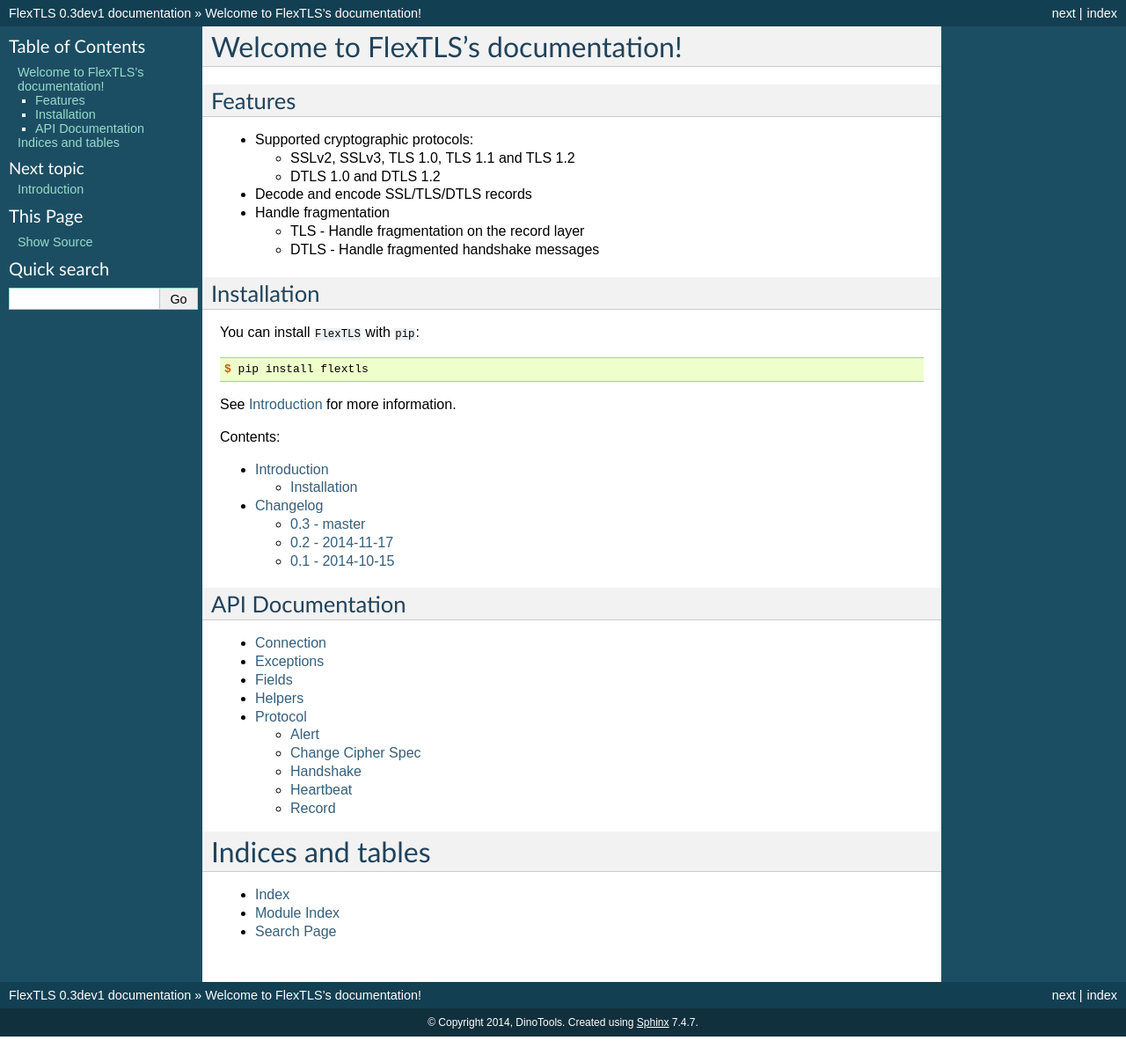
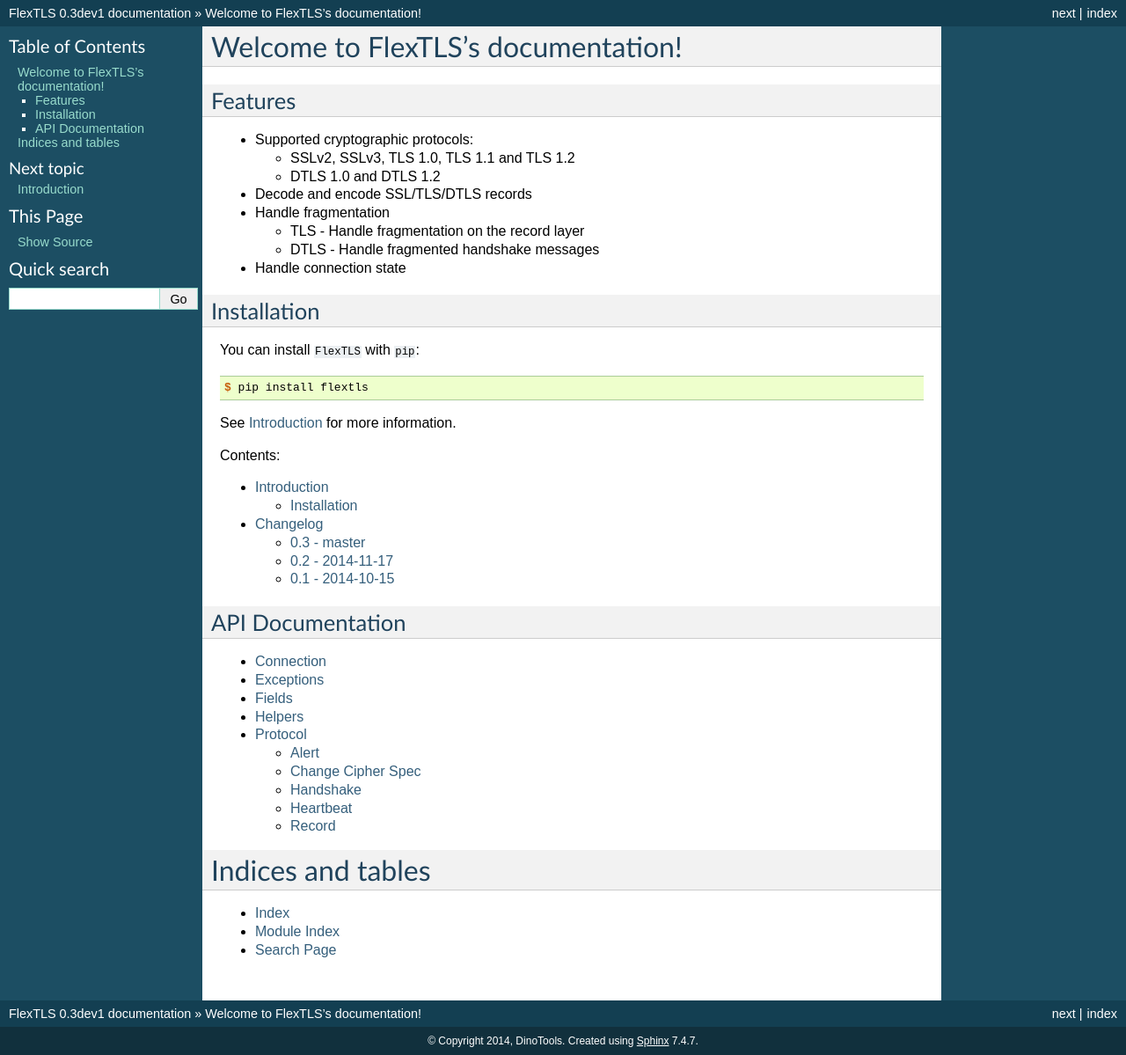
Before and after one commit to DinoTools/python-flextls, a Sphinx documentation site: the page built from docs/source/index.rst, in a window 1280 px wide. Shown: the whole page at 88% size. Built offline with Sphinx 7.4.7, drawn with Linux system fonts in a browser that asks for light colours; before the commit the page ends 1178 px from its top, so only the background shows below that.

Commit message:
doc - Update feature list

```diff
--- a/README.rst
+++ b/README.rst
@@ -40,6 +40,7 @@
   * TLS - Handle fragmentation on the record layer
   * DTLS - Handle fragmented handshake messages
 
+* Handle connection state
 
 Install
 -------
--- a/docs/source/index.rst
+++ b/docs/source/index.rst
@@ -14,6 +14,8 @@
 
   * TLS - Handle fragmentation on the record layer
   * DTLS - Handle fragmented handshake messages
+
+* Handle connection state
 
 Installation
 ------------
```
